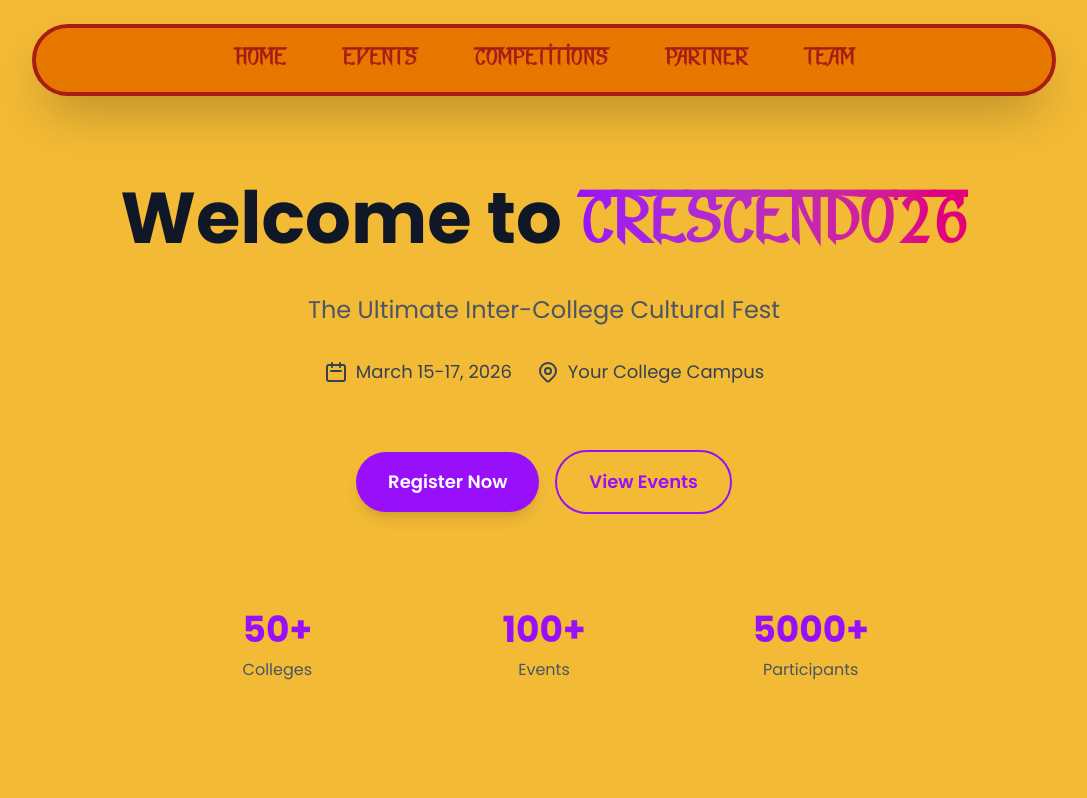
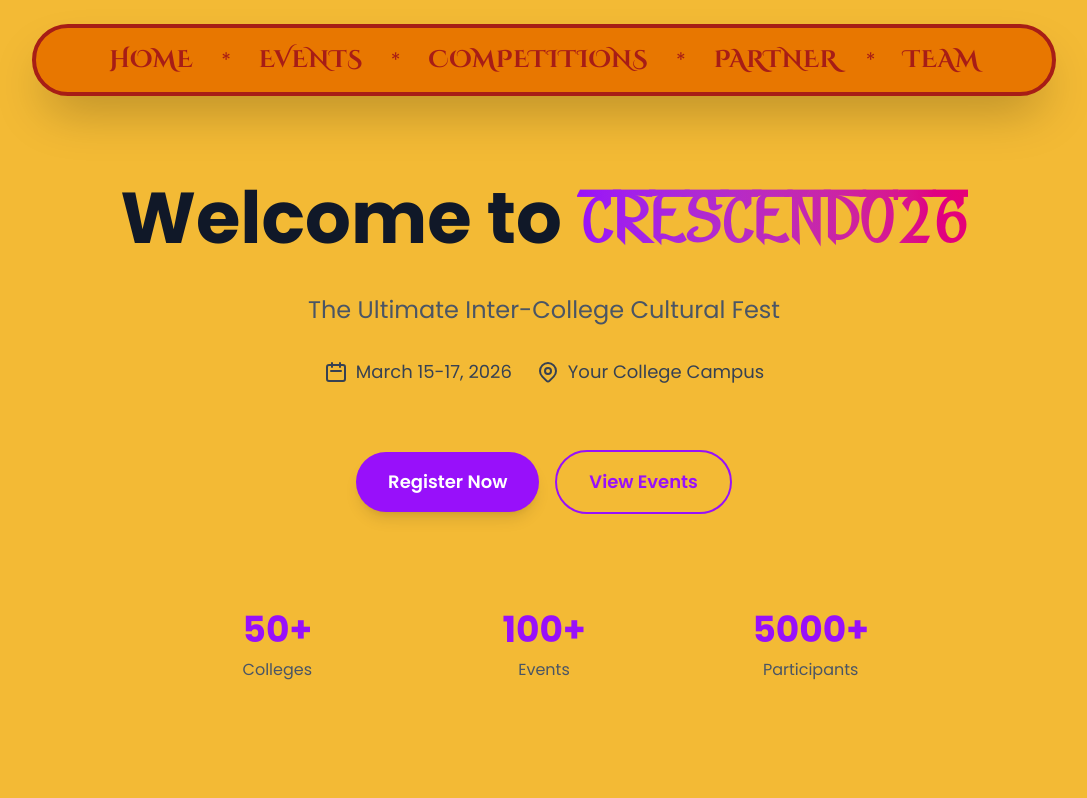
Before and after one commit to Aryan-A-Sonawane/crescendo26, a Next.js app in the folder frontend/: page / in a window 1280 px wide. Shown: the top 798 px of the page, without its empty margins (96-1183 px from the left). Built offline with nearby package versions, Linux system fonts and the light colour scheme; a web font is replaced by a local one.

Commit message:
fix: restore Cinzel Decorative font to navbar
- Change navbar font back from font-nistha to Cinzel Decorative
- Restore asterisk (*) separators between menu items
- Keep text size unchanged (text-2xl for desktop, text-base for mobile)
- Apply consistent font family to desktop and mobile navigation

```diff
--- a/frontend/components/Navbar.tsx
+++ b/frontend/components/Navbar.tsx
@@ -1,6 +1,6 @@
 "use client";
 
-import { useState } from "react";
+import React, { useState } from "react";
 import Link from "next/link";
 
 const navLinks = [
@@ -12,10 +12,10 @@ const navLinks = [
 ];
 
 const navLinkClass =
-  "text-[#a71d16] hover:text-white transition-all duration-300 px-4 py-2 text-2xl font-bold tracking-wide hover:scale-105 font-nistha";
+  "text-[#a71d16] hover:text-white transition-all duration-300 px-4 py-2 text-2xl font-bold tracking-wide hover:scale-105";
 
 const mobileNavLinkClass =
-  "text-[#a71d16] hover:text-white py-2 px-4 text-center text-base font-bold rounded-full hover:bg-white/30 transition-all font-nistha";
+  "text-[#a71d16] hover:text-white py-2 px-4 text-center text-base font-bold rounded-full hover:bg-white/30 transition-all";
 
 export default function Navbar() {
   const [isMenuOpen, setIsMenuOpen] = useState(false);
@@ -29,17 +29,30 @@ export default function Navbar() {
             <div className="flex flex-col items-center py-2">
 
               {/* Desktop Navigation */}
-              <div className="hidden md:flex items-center justify-center space-x-6">
-                {navLinks.map((link) => (
-                  <Link key={link.href} href={link.href} className={navLinkClass}>
-                    {link.label}
-                  </Link>
+              <div className="hidden md:flex items-center justify-center space-x-3">
+                {navLinks.map((link, index) => (
+                  <React.Fragment key={link.href}>
+                    <Link
+                      href={link.href}
+                      className={navLinkClass}
+                      style={{ fontFamily: "'Cinzel Decorative', serif" }}
+                    >
+                      {link.label}
+                    </Link>
+                    {index < navLinks.length - 1 && (
+                      <span className="text-[#a71d16] text-xl">*</span>
+                    )}
+                  </React.Fragment>
                 ))}
               </div>
 
               {/* Mobile Menu Button */}
               <div className="md:hidden w-full flex justify-between items-center">
-                <Link href="/" className="text-lg font-bold text-[#a71d16] font-nistha">
+                <Link
+                  href="/"
+                  className="text-lg font-bold text-[#a71d16]"
+                  style={{ fontFamily: "'Cinzel Decorative', serif" }}
+                >
                   CRESCENDO&apos;26
                 </Link>
                 <button
@@ -74,6 +87,7 @@ export default function Navbar() {
                       key={link.href}
                       href={link.href}
                       className={mobileNavLinkClass}
+                      style={{ fontFamily: "'Cinzel Decorative', serif" }}
                       onClick={() => setIsMenuOpen(false)}
                     >
                       {link.label}
```
